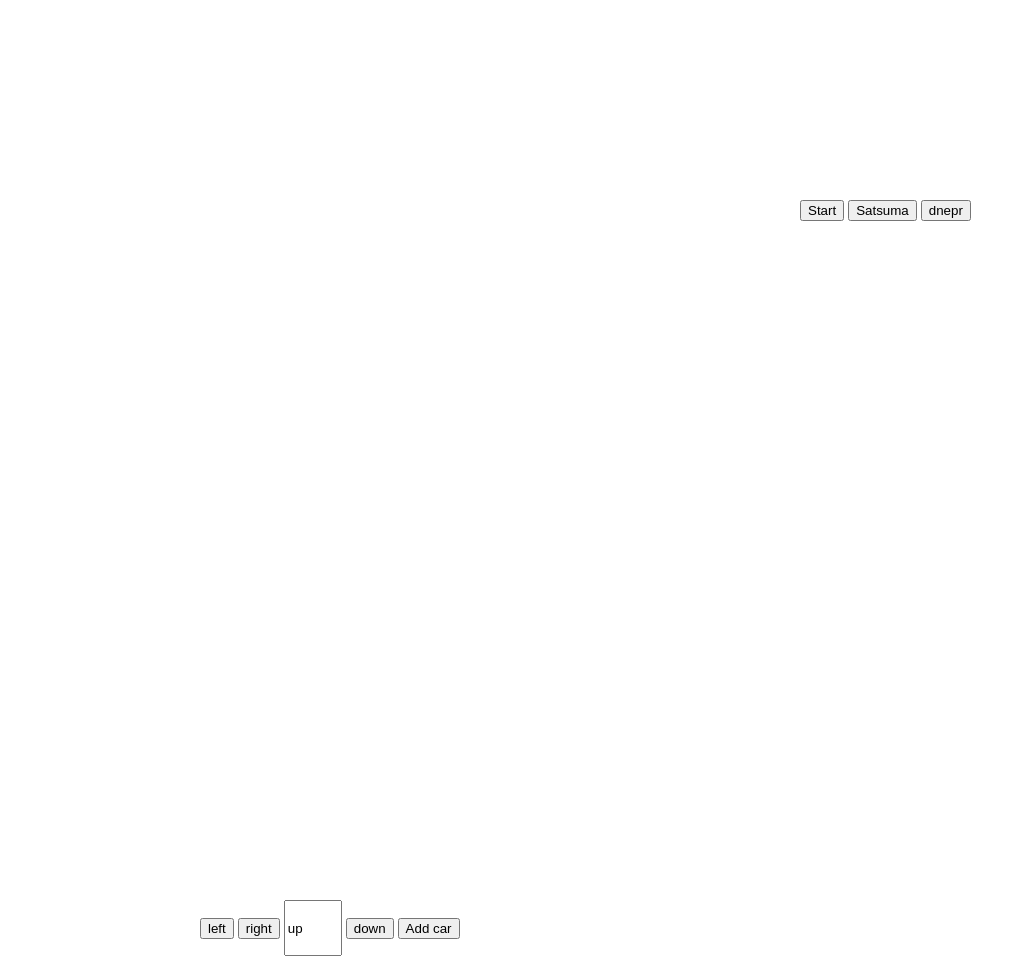
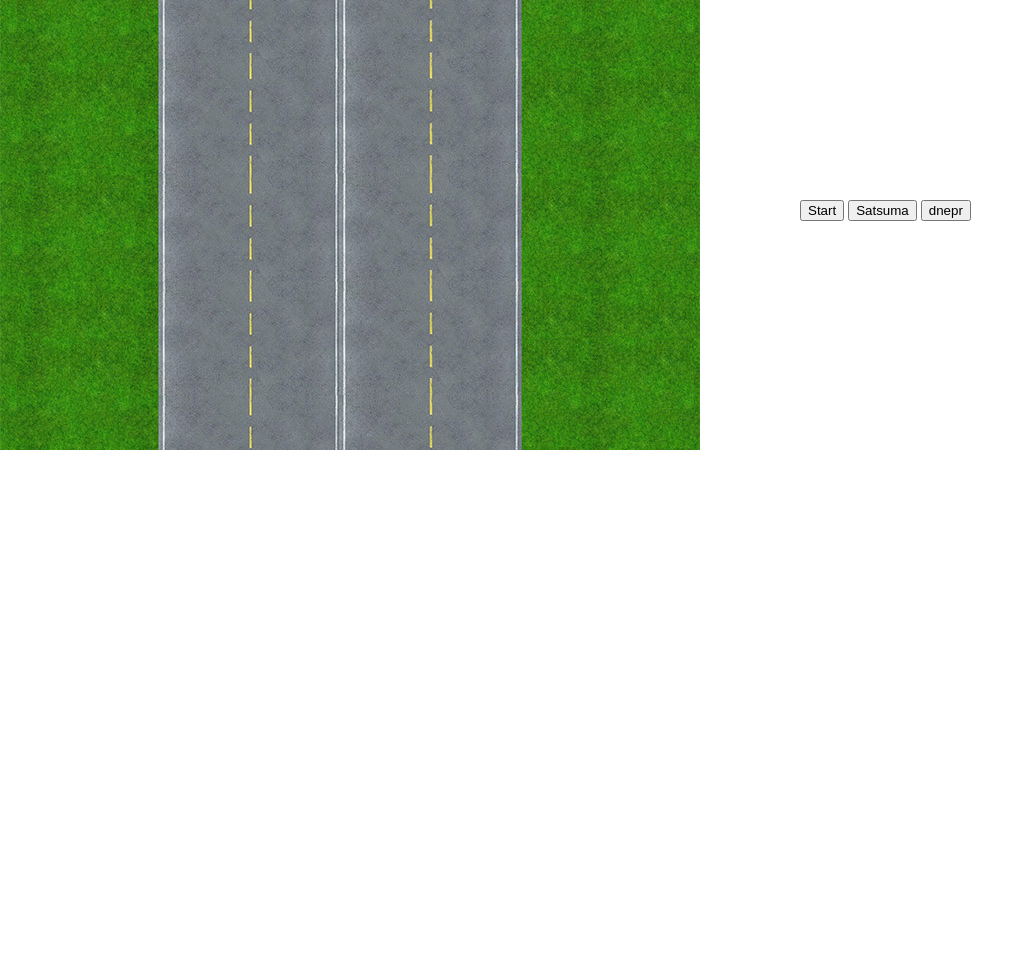
Before and after one commit to bo-shev/JAWA_RUNNER, a plain HTML site: page index.html in a window 1280 px wide. Shown: the whole page, without its empty margins (0-1034 px from the left). After the commit the page ends 900 px from the top, so only its background shows below. Drawn offline with Linux system fonts and the light colour scheme.

Commit message:
Update index.html

```diff
--- a/index.html
+++ b/index.html
@@ -7,9 +7,9 @@
 </head>
 <body onload="prewievDraw();">
 
-<canvas id="canvas"  width="700" height="900" style="display: none; ;position: absolute; top: 0; left:0 ; "></canvas> <!-- Тут буде те що виводить Джс, себто гра -->
+<canvas id="canvas"  width="700" height="900" style="position: absolute; top: 0; left:0 ; "></canvas> <!-- Тут буде те що виводить Джс, себто гра -->
 <script src="game.js"></script>
-<div style="position: absolute; top: 900px; left: 200px;">
+<div style="position: absolute;display: none;  top: 900px; left: 200px;">
 <input value="left" onmousedown="wayW=1" onmouseup="wayW = 0" type="button">
 <input value="right" onmousedown="wayW=2" onmouseup="wayW = 0" type="button">
 <input value="up" onmousedown="wayH=1" onmouseup="wayH = 0" style="height: 50px; width: 50px;">
```
